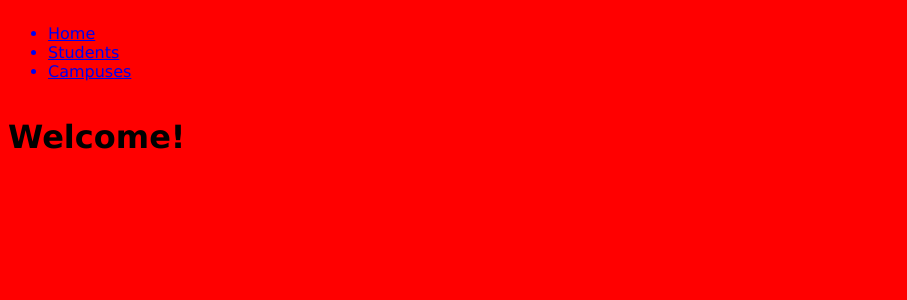
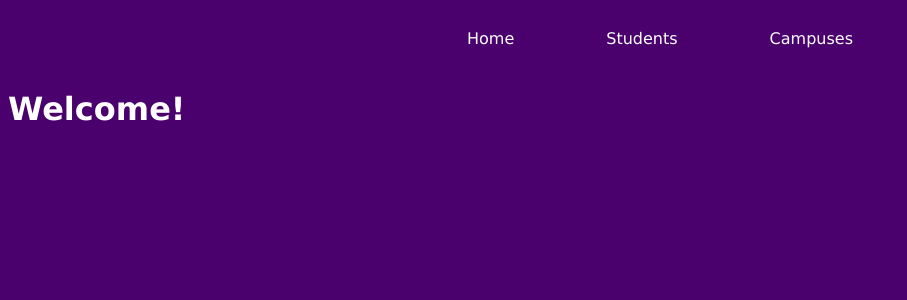
Before and after one commit to jenniferlu32/JPFP, a React app: page /#/ in a window 1280 px wide. Shown: the top 300 px of the page, without its empty margins (0-907 px from the left). Built offline with nearby package versions, Linux system fonts and the light colour scheme; no server answers.

Commit message:
adding minimal css

```diff
--- a/app.js
+++ b/app.js
@@ -6,10 +6,13 @@ const app = express();
 app.use(express.json()) //to print out data from axios
 
 //HTML
-app.get('/', (req, res, next) => res.sendFile(path.join(__dirname, 'index.html')))
+app.get('/', (req, res, next) => res.sendFile(path.join(__dirname, 'public', 'index.html')))
 
 //front end index.js
 app.use('/dist', express.static(path.join(__dirname, 'dist')));
+
+//html
+app.use('/public', express.static(path.join(__dirname, 'public')));
 
 //routes
 app.use('/api', require('./api'));
--- a/index.html
+++ /dev/null
@@ -1,9 +0,0 @@
-<html>
-  <head>
-    <link rel='stylesheet' href='style.css'/>
-    <script src='/dist/main.js' defer></script>
-  </head>
-  <body>
-    <div id='root'></div>
-  </body>
-</html>
--- /dev/null
+++ b/public/index.html
@@ -0,0 +1,66 @@
+<html>
+  <head>
+    <link rel='stylesheet' href='style.css'/>
+    <style>
+      * {
+        box-sizing: border-box;
+        background-color: rgb(74, 0, 109);
+        color: white;
+      }
+
+      li, a, button {
+        text-decoration: none;
+      }
+
+      body {
+        font-family: Verdana, Geneva, Tahoma, sans-serif;
+      }
+
+      nav {
+        display: flex;
+        flex-direction: row;
+        justify-content: center;
+        align-items: center;
+        padding: 5px;
+      }
+
+      button {
+        height: 40px;
+        width: 80px;
+      }
+
+      .navItem {
+        list-style: none;
+        display: inline; /*display elements side by side*/
+        padding: 10px 30px;
+        margin: 1rem;
+      }
+
+      .grid {
+        display: flex;
+        flex-wrap: wrap;
+        justify-content: space-between;
+        align-items: flex-start;
+      }
+
+      .container {
+        display: flex;
+        flex-wrap: wrap;
+        width: calc(100%/3 - 2rem);
+        flex-direction: row;
+        justify-content: center;
+      }
+
+      .each-grid img {
+        width: 70%;
+        height: 50%;
+        display: flex;
+        justify-content: center;
+      }
+    </style>
+    <script src='/dist/main.js' defer></script>
+  </head>
+  <body>
+    <div id='root'></div>
+  </body>
+</html>
--- a/style.css
+++ b/public/style.css
@@ -1,6 +1,5 @@
 * {
   font-family: Verdana, Geneva, Tahoma, sans-serif;
-  background-color: red;
 }
 
 nav {
--- a/src/components/Campuses.js
+++ b/src/components/Campuses.js
@@ -18,11 +18,13 @@ class Campuses extends React.Component {
     return (
       <div>
         <AddButton />
+        <div className='grid'>
         {
           this.props.campuses.map(campus => {
             return (
-              <div key={campus.id}>
+              <div key={campus.id} className='container'>
               <Link to={`/campus/${campus.id}`}>
+                  <div className='each-grid'>
                     <img src={campus.imageUrl}></img>
                     <h3>
                       {campus.name}
@@ -30,13 +32,14 @@ class Campuses extends React.Component {
                     <p>
                       {campus.address}
                     </p>
-
+                  </div>
               </Link>
-              <button onClick={() => this.onDelete(campus.id)}>Delete</button>
+              <button onClick={() => this.onDelete(campus.id)}>X</button>
               </div>
             )
           })
         }
+        </div>
       </div>
     )
   }
--- a/src/components/Nav.js
+++ b/src/components/Nav.js
@@ -5,9 +5,9 @@ const Nav = () => {
   return (
     <nav>
       <ul>
-        <Link to='/'><li>Home</li></Link>
-        <Link to='/students'><li>Students</li></Link>
-        <Link to='/campuses'><li>Campuses</li></Link>
+        <Link to='/'><li className = 'navItem'>Home</li></Link>
+        <Link to='/students' ><li className = 'navItem'>Students</li></Link>
+        <Link to='/campuses'><li className = 'navItem'>Campuses</li></Link>
       </ul>
     </nav>
   )
--- a/src/components/Students.js
+++ b/src/components/Students.js
@@ -24,14 +24,15 @@ class Students extends React.Component {
         {
           this.state.show ? <AddStudent /> : ''
         }
+        <div className='grid'>
         {
           this.props.students.map(student => {
             return (
-              <div key={student.id}>
+              <div key={student.id} className='container'>
                 <Link
                   to={`student/${student.id}`}
                   >
-                    <div>
+                    <div className='each-grid'>
                         <img src={student.imageUrl}></img>
                         <h3>
                           {student.firstName + ' ' + student.lastName}
@@ -41,11 +42,12 @@ class Students extends React.Component {
                         </p>
                     </div>
                 </Link>
-                <button onClick={() => this.onDelete(student.id)}>Delete</button>
+                <button onClick={() => this.onDelete(student.id)}>X</button>
               </div>
             )
           })
         }
+        </div>
       </div>
     )
   }
--- a/src/store.js
+++ b/src/store.js
@@ -8,6 +8,7 @@ const CREATE_STUDENT = 'CREATE_STUDENT';
 const CREATE_CAMPUS = 'CREATE_CAMPUS';
 const DELETE_CAMPUS = 'DELETE_CAMPUS';
 const DELETE_STUDENT = 'DELETE_STUDENT';
+const EDIT_CAMPUS = 'EDIT_CAMPUS';
 
 //ACTIONS
 const loadStudentsObj = (students) => {
```
Also changed, not shown: 1 other file (tests, documents, lock files or other folders). Lines whose indentation alone changed are shown as unchanged.
